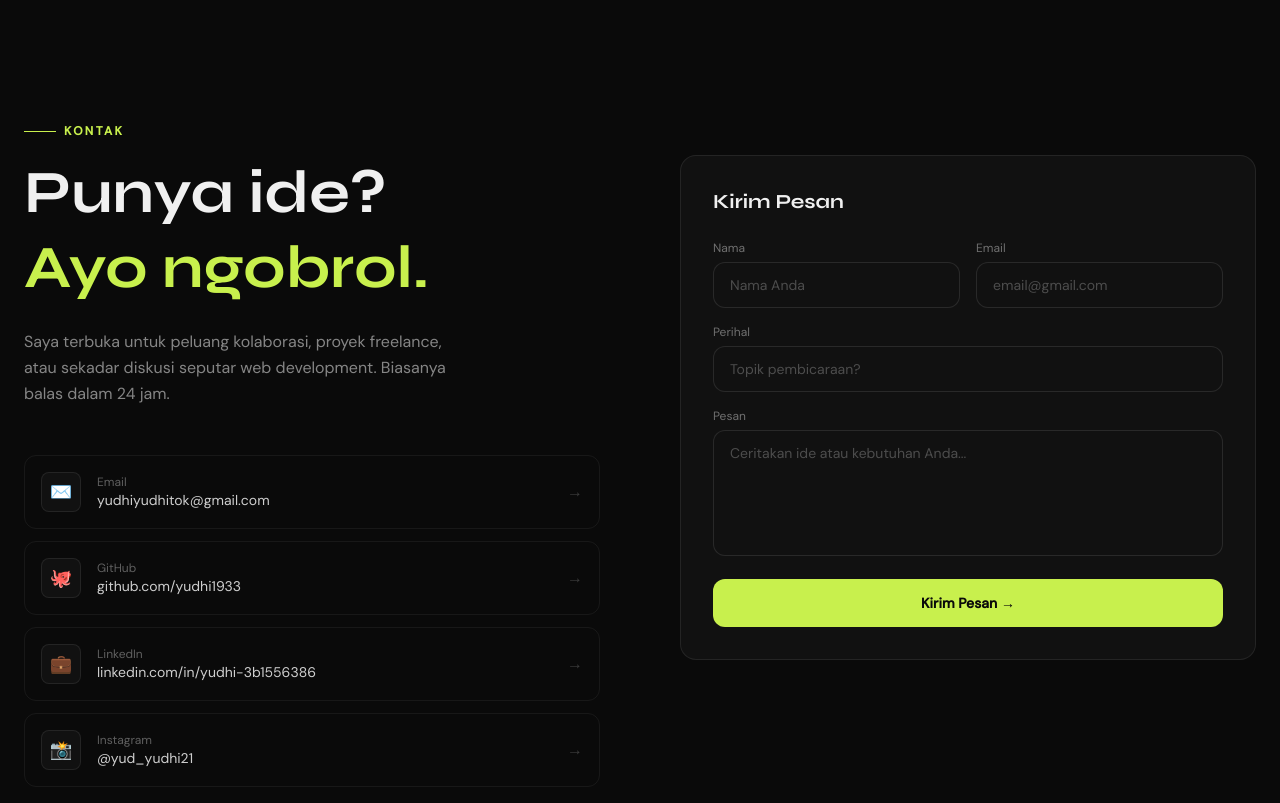
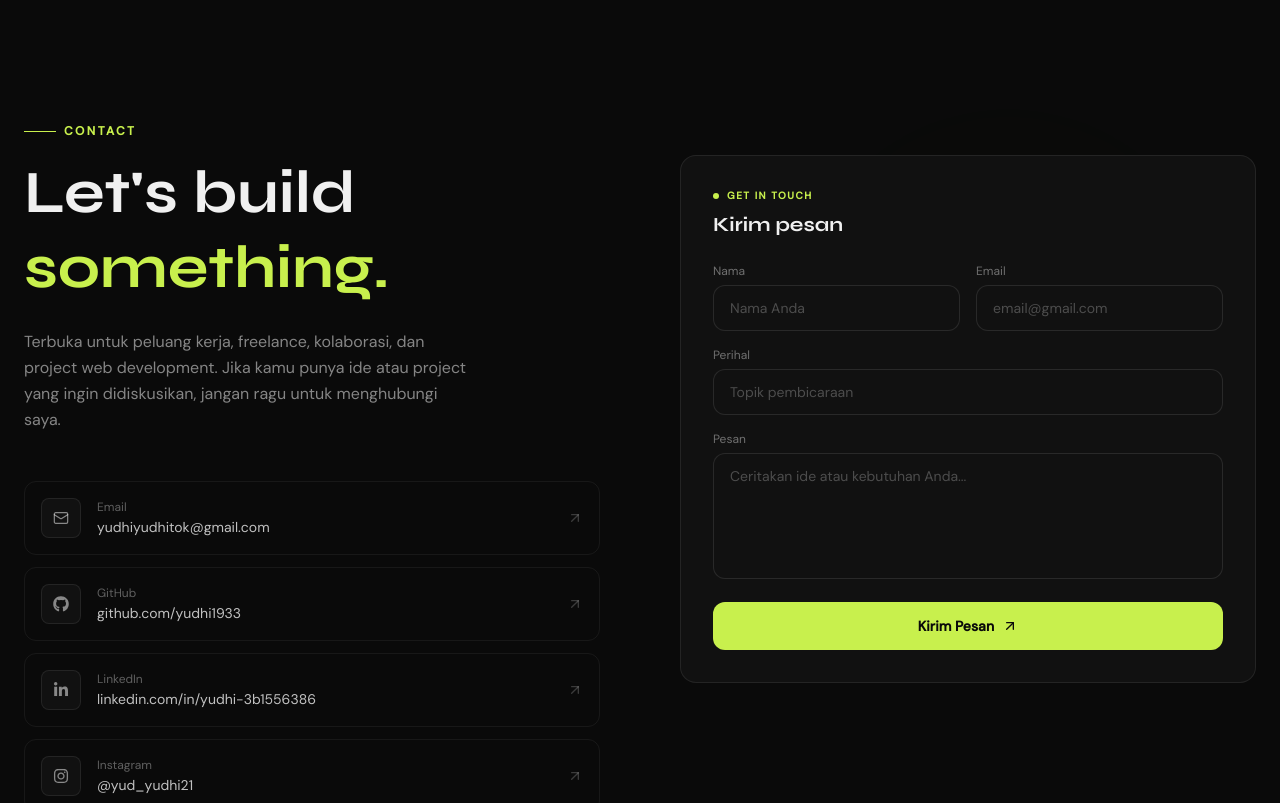
Before and after one commit to yudhi1933/portofolio-next, a Next.js app: page / in a window 1280 px wide. Shown: the part 4380-5183 px from the top of the page. Built offline with nearby package versions, Linux system fonts and the light colour scheme.

Commit message:
refactor contact

```diff
--- a/package.json
+++ b/package.json
@@ -14,7 +14,8 @@
     "lucide-react": "^1.16.0",
     "next": "16.2.6",
     "react": "19.2.4",
-    "react-dom": "19.2.4"
+    "react-dom": "19.2.4",
+    "react-icons": "^5.7.0"
   },
   "devDependencies": {
     "@tailwindcss/postcss": "^4",
--- a/src/components/Contact.tsx
+++ b/src/components/Contact.tsx
@@ -1,160 +1,403 @@
 "use client";
+
 import { useRef, useState } from "react";
 import { motion, useInView } from "framer-motion";
+import { ArrowUpRight, Mail } from "lucide-react";
+import {
+  FaGithub,
+  FaInstagram,
+  FaLinkedinIn,
+} from "react-icons/fa";
+
+const CONTACT_LINKS = [
+  {
+    label: "Email",
+    value: "yudhiyudhitok@gmail.com",
+    href: "mailto:yudhiyudhitok@gmail.com",
+    icon: Mail,
+  },
+  {
+    label: "GitHub",
+    value: "github.com/yudhi1933",
+    href: "https://github.com/yudhi1933",
+    icon: FaGithub,
+  },
+  {
+    label: "LinkedIn",
+    value: "linkedin.com/in/yudhi-3b1556386",
+    href: "https://linkedin.com/in/yudhi-3b1556386",
+    icon: FaLinkedinIn,
+  },
+  {
+    label: "Instagram",
+    value: "@yud_yudhi21",
+    href: "https://instagram.com/yud_yudhi21",
+    icon: FaInstagram,
+  },
+];
+
+type FormStatus = "idle" | "sending" | "sent" | "error";
+
+const INITIAL_FORM = {
+  name: "",
+  email: "",
+  subject: "",
+  message: "",
+};
 
 export default function Contact() {
-  const ref = useRef(null);
-  const inView = useInView(ref, { once: true, margin: "-80px" });
-  const [status, setStatus] = useState<"idle" | "sending" | "sent" | "error">("idle");
-  const [form, setForm] = useState({ name: "", email: "", subject: "", message: "" });
+  const ref = useRef<HTMLDivElement>(null);
 
-  const handleChange = (e: React.ChangeEvent<HTMLInputElement | HTMLTextAreaElement>) => {
-    setForm((f) => ({ ...f, [e.target.name]: e.target.value }));
+  const inView = useInView(ref, {
+    once: true,
+    margin: "-80px",
+  });
+
+  const [status, setStatus] = useState<FormStatus>("idle");
+  const [form, setForm] = useState(INITIAL_FORM);
+
+  const handleChange = (
+    e: React.ChangeEvent<HTMLInputElement | HTMLTextAreaElement>,
+  ) => {
+    const { name, value } = e.target;
+
+    setForm((current) => ({
+      ...current,
+      [name]: value,
+    }));
   };
 
-  const handleSubmit = async (e: React.FormEvent) => {
+  const handleSubmit = async (e: React.FormEvent<HTMLFormElement>) => {
     e.preventDefault();
+
     setStatus("sending");
 
     try {
       const emailjs = (await import("@emailjs/browser")).default;
-      await emailjs.send("service_3euixo5", "template_dlwhq47", { name: form.name, email: form.email, subject: form.subject, message: form.message }, "Vu3aNTkX8IANoHdUJ");
+
+      await emailjs.send(
+        "service_3euixo5",
+        "template_dlwhq47",
+        {
+          name: form.name,
+          email: form.email,
+          subject: form.subject,
+          message: form.message,
+        },
+        "Vu3aNTkX8IANoHdUJ",
+      );
+
       setStatus("sent");
-      setForm({ name: "", email: "", subject: "", message: "" });
-      setTimeout(() => setStatus("idle"), 4000);
-    } catch {
+      setForm(INITIAL_FORM);
+
+      setTimeout(() => {
+        setStatus("idle");
+      }, 4000);
+    } catch (error) {
+      console.error("Failed to send message:", error);
+
       setStatus("error");
-      setTimeout(() => setStatus("idle"), 4000);
+
+      setTimeout(() => {
+        setStatus("idle");
+      }, 4000);
     }
   };
 
-  const inputClass = "w-full bg-[#111] border border-white/10 rounded-xl px-4 py-3 text-white placeholder:text-white/25 focus:outline-none focus:border-[#c8f04d]/50 focus:bg-[#141414] transition-all text-sm";
+  const inputClass =
+    "w-full rounded-xl border border-white/10 bg-[#111] px-4 py-3 text-sm text-white outline-none placeholder:text-white/25 transition-all duration-300 focus:border-[#c8f04d]/50 focus:bg-[#141414]";
+
+  const isSending = status === "sending";
+  const isSent = status === "sent";
 
   return (
-    <section id="contact" className="py-20 md:py-32 relative">
-      <div className="max-w-7xl mx-auto px-4 sm:px-6" ref={ref}>
-        {/* LABEL */}
-        <motion.div initial={{ opacity: 0, y: 20 }} animate={inView ? { opacity: 1, y: 0 } : {}} className="inline-flex items-center gap-2 text-[#c8f04d] text-[11px] sm:text-xs font-semibold tracking-[0.2em] uppercase mb-4">
-          <span className="w-6 sm:w-8 h-px bg-[#c8f04d]" />
-          Kontak
+    <section
+      id="contact"
+      className="relative overflow-hidden py-20 md:py-32"
+    >
+      {/* Background */}
+      <div className="pointer-events-none absolute inset-0">
+        <div className="absolute left-0 right-0 top-0 h-px bg-linear-to-r from-transparent via-white/8 to-transparent" />
+
+        <div className="absolute bottom-0 left-0 right-0 h-px bg-linear-to-r from-transparent via-white/8 to-transparent" />
+
+        <div className="absolute right-[10%] top-[20%] h-72 w-72 rounded-full bg-[#c8f04d]/2 blur-3xl" />
+      </div>
+
+      <div
+        ref={ref}
+        className="relative mx-auto max-w-7xl px-4 sm:px-6"
+      >
+        {/* Label */}
+        <motion.div
+          initial={{
+            opacity: 0,
+            y: 20,
+          }}
+          animate={
+            inView
+              ? {
+                  opacity: 1,
+                  y: 0,
+                }
+              : {}
+          }
+          transition={{
+            duration: 0.6,
+          }}
+          className="mb-4 inline-flex items-center gap-2 text-[11px] font-semibold uppercase tracking-[0.2em] text-[#c8f04d] sm:text-xs"
+        >
+          <span className="h-px w-6 bg-[#c8f04d] sm:w-8" />
+
+          Contact
         </motion.div>
 
-        <div className="grid lg:grid-cols-2 gap-12 lg:gap-20">
+        <div className="grid gap-12 lg:grid-cols-2 lg:gap-20">
           {/* LEFT */}
-          <motion.div initial={{ opacity: 0, x: -40 }} animate={inView ? { opacity: 1, x: 0 } : {}} transition={{ duration: 0.7 }}>
-            <h2 className="font-[Syne,sans-serif] text-3xl sm:text-4xl md:text-5xl lg:text-6xl font-bold mb-5 md:mb-6 leading-tight">
-              Punya ide?
+          <motion.div
+            initial={{
+              opacity: 0,
+              x: -40,
+            }}
+            animate={
+              inView
+                ? {
+                    opacity: 1,
+                    x: 0,
+                  }
+                : {}
+            }
+            transition={{
+              duration: 0.7,
+            }}
+          >
+            {/* Heading */}
+            <h2 className="mb-5 font-[Syne,sans-serif] text-3xl font-bold leading-tight sm:text-4xl md:mb-6 md:text-5xl lg:text-6xl">
+              Let&apos;s build
               <br />
-              <em className="text-[#c8f04d] not-italic">Ayo ngobrol.</em>
+              <em className="not-italic text-[#c8f04d]">
+                something.
+              </em>
             </h2>
 
-            <p className="text-white/50 text-sm sm:text-base leading-relaxed mb-8 md:mb-12 max-w-md">Saya terbuka untuk peluang kolaborasi, proyek freelance, atau sekadar diskusi seputar web development. Biasanya balas dalam 24 jam.</p>
+            <p className="mb-8 max-w-md text-sm leading-relaxed text-white/50 sm:text-base md:mb-12">
+              Terbuka untuk peluang kerja, freelance, kolaborasi, dan project
+              web development. Jika kamu punya ide atau project yang ingin
+              didiskusikan, jangan ragu untuk menghubungi saya.
+            </p>
 
-            {/* CONTACT LINKS */}
-            {[
-              {
-                label: "Email",
-                value: "yudhiyudhitok@gmail.com",
-                href: "mailto:yudhiyudhitok@gmail.com",
-                icon: "✉️",
-              },
-              {
-                label: "GitHub",
-                value: "github.com/yudhi1933",
-                href: "https://github.com/yudhi1933",
-                icon: "🐙",
-              },
-              {
-                label: "LinkedIn",
-                value: "linkedin.com/in/yudhi-3b1556386",
-                href: "https://linkedin.com/in/yudhi-3b1556386",
-                icon: "💼",
-              },
-              {
-                label: "Instagram",
-                value: "@yud_yudhi21",
-                href: "https://instagram.com/yud_yudhi21",
-                icon: "📸",
-              },
-            ].map((item, i) => (
-              <motion.a
-                key={item.label}
-                href={item.href}
-                target={item.href.startsWith("http") ? "_blank" : undefined}
-                initial={{ opacity: 0, x: -20 }}
-                animate={inView ? { opacity: 1, x: 0 } : {}}
-                transition={{
-                  delay: 0.2 + i * 0.08,
-                }}
-                className="flex items-center gap-3 sm:gap-4 p-4 rounded-xl border border-white/6 hover:border-white/15 hover:bg-white/3 transition-all group mb-3"
-              >
-                <div className="w-10 h-10 rounded-lg bg-[#111] border border-white/8 flex items-center justify-center text-lg shrink-0">{item.icon}</div>
+            {/* Contact Links */}
+            <div className="space-y-3">
+              {CONTACT_LINKS.map((item, index) => {
+                const Icon = item.icon;
 
-                <div className="min-w-0">
-                  <div className="text-white/35 text-[11px] sm:text-xs">{item.label}</div>
+                return (
+                  <motion.a
+                    key={item.label}
+                    href={item.href}
+                    target={
+                      item.href.startsWith("http") ? "_blank" : undefined
+                    }
+                    rel={
+                      item.href.startsWith("http")
+                        ? "noopener noreferrer"
+                        : undefined
+                    }
+                    initial={{
+                      opacity: 0,
+                      x: -20,
+                    }}
+                    animate={
+                      inView
+                        ? {
+                            opacity: 1,
+                            x: 0,
+                          }
+                        : {}
+                    }
+                    transition={{
+                      delay: 0.2 + index * 0.08,
+                      duration: 0.5,
+                    }}
+                    className="group flex items-center gap-3 rounded-xl border border-white/6 bg-transparent p-4 transition-all duration-300 hover:border-white/15 hover:bg-white/3 sm:gap-4"
+                  >
+                    {/* Icon */}
+                    <div className="flex h-10 w-10 shrink-0 items-center justify-center rounded-lg border border-white/8 bg-[#111] text-white/50 transition-colors duration-300 group-hover:text-[#c8f04d]">
+                      <Icon className="h-4 w-4" strokeWidth={1.8} />
+                    </div>
 
-                  <div className="text-white/80 text-xs sm:text-sm group-hover:text-[#c8f04d] transition-colors truncate">{item.value}</div>
-                </div>
+                    {/* Info */}
+                    <div className="min-w-0">
+                      <div className="mb-0.5 text-[11px] text-white/35 sm:text-xs">
+                        {item.label}
+                      </div>
 
-                <span className="ml-auto text-white/20 group-hover:text-[#c8f04d] group-hover:translate-x-1 transition-all">→</span>
-              </motion.a>
-            ))}
+                      <div className="truncate text-xs text-white/75 transition-colors duration-300 group-hover:text-[#c8f04d] sm:text-sm">
+                        {item.value}
+                      </div>
+                    </div>
+
+                    {/* Arrow */}
+                    <ArrowUpRight className="ml-auto h-4 w-4 shrink-0 text-white/20 transition-all duration-300 group-hover:-translate-y-0.5 group-hover:translate-x-0.5 group-hover:text-[#c8f04d]" />
+                  </motion.a>
+                );
+              })}
+            </div>
           </motion.div>
 
           {/* RIGHT */}
           <motion.div
-            initial={{ opacity: 0, x: 40 }}
-            animate={inView ? { opacity: 1, x: 0 } : {}}
+            initial={{
+              opacity: 0,
+              x: 40,
+            }}
+            animate={
+              inView
+                ? {
+                    opacity: 1,
+                    x: 0,
+                  }
+                : {}
+            }
             transition={{
               duration: 0.7,
               delay: 0.15,
             }}
           >
-            <div className="bg-[#111] border border-white/8 rounded-2xl p-5 sm:p-6 md:p-8">
-              <h3 className="font-[Syne,sans-serif] text-lg sm:text-xl font-bold mb-5 md:mb-6">Kirim Pesan</h3>
+            <div className="rounded-2xl border border-white/8 bg-[#111] p-5 sm:p-6 md:p-8">
+              {/* Form Header */}
+              <div className="mb-5 md:mb-6">
+                <div className="mb-2 flex items-center gap-2">
+                  <span className="h-1.5 w-1.5 rounded-full bg-[#c8f04d]" />
 
-              <form onSubmit={handleSubmit} className="space-y-4">
-                {/* INPUT GRID */}
-                <div className="grid grid-cols-1 sm:grid-cols-2 gap-4">
+                  <span className="text-[10px] font-semibold uppercase tracking-[0.15em] text-[#c8f04d]">
+                    Get in touch
+                  </span>
+                </div>
+
+                <h3 className="font-[Syne,sans-serif] text-lg font-bold sm:text-xl">
+                  Kirim pesan
+                </h3>
+              </div>
+
+              <form
+                onSubmit={handleSubmit}
+                className="space-y-4"
+              >
+                {/* Name + Email */}
+                <div className="grid grid-cols-1 gap-4 sm:grid-cols-2">
                   <div>
-                    <label className="block text-[11px] sm:text-xs text-white/40 mb-1.5">Nama</label>
+                    <label
+                      htmlFor="name"
+                      className="mb-1.5 block text-[11px] text-white/40 sm:text-xs"
+                    >
+                      Nama
+                    </label>
 
-                    <input type="text" name="name" value={form.name} onChange={handleChange} placeholder="Nama Anda" required className={inputClass} />
+                    <input
+                      id="name"
+                      type="text"
+                      name="name"
+                      value={form.name}
+                      onChange={handleChange}
+                      placeholder="Nama Anda"
+                      required
+                      className={inputClass}
+                    />
                   </div>
 
                   <div>
-                    <label className="block text-[11px] sm:text-xs text-white/40 mb-1.5">Email</label>
+                    <label
+                      htmlFor="email"
+                      className="mb-1.5 block text-[11px] text-white/40 sm:text-xs"
+                    >
+                      Email
+                    </label>
 
-                    <input type="email" name="email" value={form.email} onChange={handleChange} placeholder="email@gmail.com" required className={inputClass} />
+                    <input
+                      id="email"
+                      type="email"
+                      name="email"
+                      value={form.email}
+                      onChange={handleChange}
+                      placeholder="email@gmail.com"
+                      required
+                      className={inputClass}
+                    />
                   </div>
                 </div>
 
+                {/* Subject */}
                 <div>
-                  <label className="block text-[11px] sm:text-xs text-white/40 mb-1.5">Perihal</label>
+                  <label
+                    htmlFor="subject"
+                    className="mb-1.5 block text-[11px] text-white/40 sm:text-xs"
+                  >
+                    Perihal
+                  </label>
 
-                  <input type="text" name="subject" value={form.subject} onChange={handleChange} placeholder="Topik pembicaraan?" className={inputClass} />
+                  <input
+                    id="subject"
+                    type="text"
+                    name="subject"
+                    value={form.subject}
+                    onChange={handleChange}
+                    placeholder="Topik pembicaraan"
+                    className={inputClass}
+                  />
                 </div>
 
+                {/* Message */}
                 <div>
-                  <label className="block text-[11px] sm:text-xs text-white/40 mb-1.5">Pesan</label>
+                  <label
+                    htmlFor="message"
+                    className="mb-1.5 block text-[11px] text-white/40 sm:text-xs"
+                  >
+                    Pesan
+                  </label>
 
-                  <textarea name="message" value={form.message} onChange={handleChange} rows={5} required placeholder="Ceritakan ide atau kebutuhan Anda..." className={inputClass + " resize-none"} />
+                  <textarea
+                    id="message"
+                    name="message"
+                    value={form.message}
+                    onChange={handleChange}
+                    rows={5}
+                    required
+                    placeholder="Ceritakan ide atau kebutuhan Anda..."
+                    className={`${inputClass} resize-none`}
+                  />
                 </div>
 
+                {/* Submit */}
                 <motion.button
                   type="submit"
-                  disabled={status === "sending" || status === "sent"}
-                  whileHover={{ scale: 1.02 }}
-                  whileTap={{ scale: 0.98 }}
-                  className={`w-full py-3.5 rounded-xl font-semibold text-sm transition-all ${status === "sent" ? "bg-green-500 text-white" : status === "error" ? "bg-red-500 text-white" : "bg-[#c8f04d] text-[#0a0a0a] hover:bg-[#d4f76a]"}`}
+                  disabled={isSending || isSent}
+                  whileHover={{
+                    scale: isSending || isSent ? 1 : 1.02,
+                  }}
+                  whileTap={{
+                    scale: isSending || isSent ? 1 : 0.98,
+                  }}
+                  className={`flex w-full items-center justify-center gap-2 rounded-xl py-3.5 text-sm font-semibold transition-all duration-300 ${
+                    status === "sent"
+                      ? "bg-green-500 text-white"
+                      : status === "error"
+                        ? "bg-red-500 text-white"
+                        : "bg-[#c8f04d] text-[#0a0a0a] hover:bg-[#d4f76a]"
+                  } disabled:cursor-not-allowed disabled:opacity-80`}
                 >
-                  {status === "idle" && "Kirim Pesan →"}
+                  {status === "idle" && (
+                    <>
+                      Kirim Pesan
+                      <ArrowUpRight className="h-4 w-4" />
+                    </>
+                  )}
 
                   {status === "sending" && "Mengirim..."}
 
                   {status === "sent" && "✓ Pesan Terkirim!"}
 
-                  {status === "error" && "Gagal Kirim. Coba lagi."}
+                  {status === "error" && "Gagal Mengirim. Coba Lagi."}
                 </motion.button>
               </form>
             </div>
```
Also changed, not shown: 1 other file (tests, documents, lock files or other folders).
